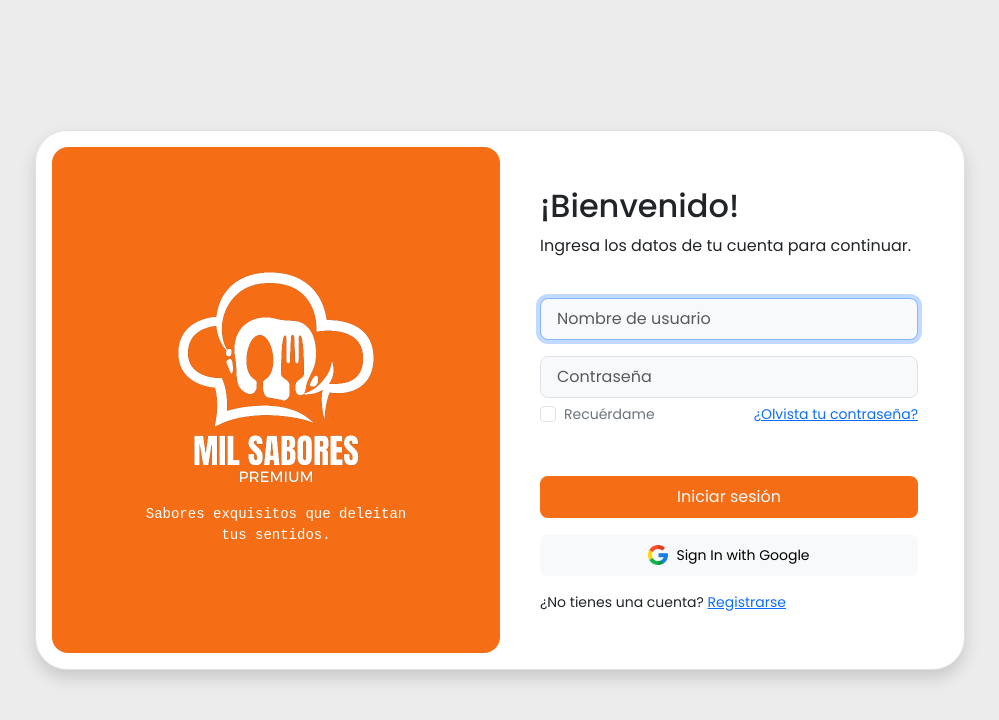
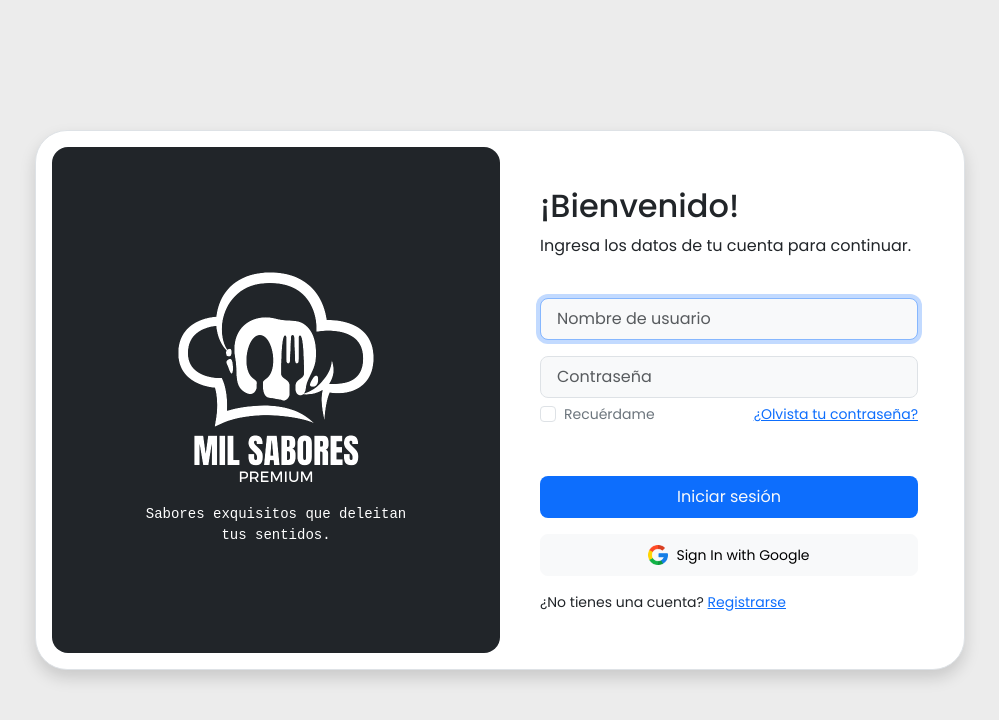
Before and after one commit to alexanderlurita/proyectofinal, a PHP site: page /login.php in a window 1280 px wide. Shown: the top 720 px of the page, without its empty margins (140-1139 px from the left). Run offline with PHP 8.4, Linux system fonts and the light colour scheme.

Commit message:
Ajustes a las vistas

```diff
--- a/login.php
+++ b/login.php
@@ -24,7 +24,7 @@ if(isset($_SESSION['seguridad']) && $_SESSION['seguridad']['login']) {
   <div class="container d-flex justify-content-center align-items-center min-vh-100">
       <div class="row border rounded-5 p-3 bg-white shadow box-area">
         <!-- Contenedor del LOGO -->
-        <div class="col-md-6 rounded-4 d-flex justify-content-center align-items-center flex-column left-box">
+        <div class="col-md-6 rounded-4 d-flex justify-content-center align-items-center flex-column left-box bg-dark">
           <div class="featured-image">
             <img id="logo" src="./images/mil_sabores_logo_blanco.png" class="img-fluid" style="width: 250px;">
           </div>
@@ -57,7 +57,7 @@ if(isset($_SESSION['seguridad']) && $_SESSION['seguridad']['login']) {
             </form>
             <!-- Buttons -->
             <div class="input-group mb-3">
-              <button id="login" class="btn btn-lg text-light w-100 fs-6" type="button">Iniciar sesión</button>
+              <button id="login" class="btn bg-primary btn-lg text-light w-100 fs-6" type="button">Iniciar sesión</button>
             </div>
             <div class="input-group mb-3">
               <button class="btn btn-lg btn-light w-100 fs-6" type="button"><img src="./images/google.png" style="width: 20px;" class="me-2"><small>Sign In with Google</small></button>
--- a/styles/login.css
+++ b/styles/login.css
@@ -5,13 +5,13 @@ body{
   background: #ececec;
 }
 
-.left-box{
+/* .left-box{
   background-color: #F56D15;
-}
+} */
 
-#login{
+/* #login{
   background: #F56D15;
-}
+} */
 
 .box-area{
   width: 930px;
```
Also changed, not shown: sidebar.php (+17 -0 lines).
